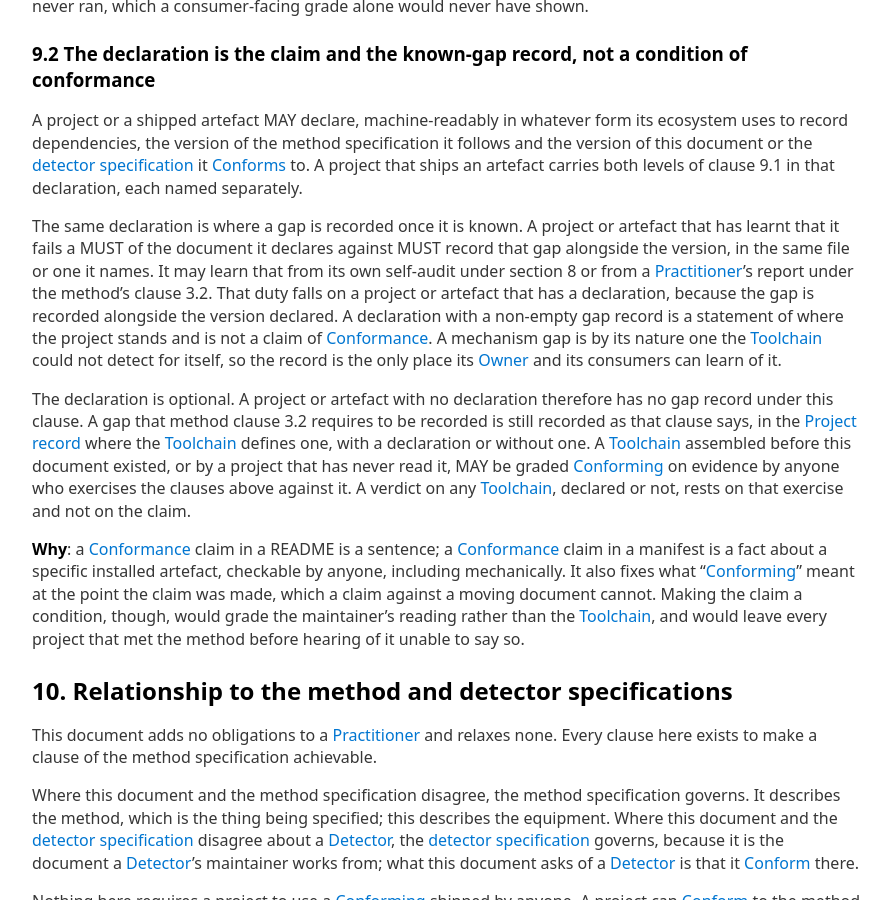
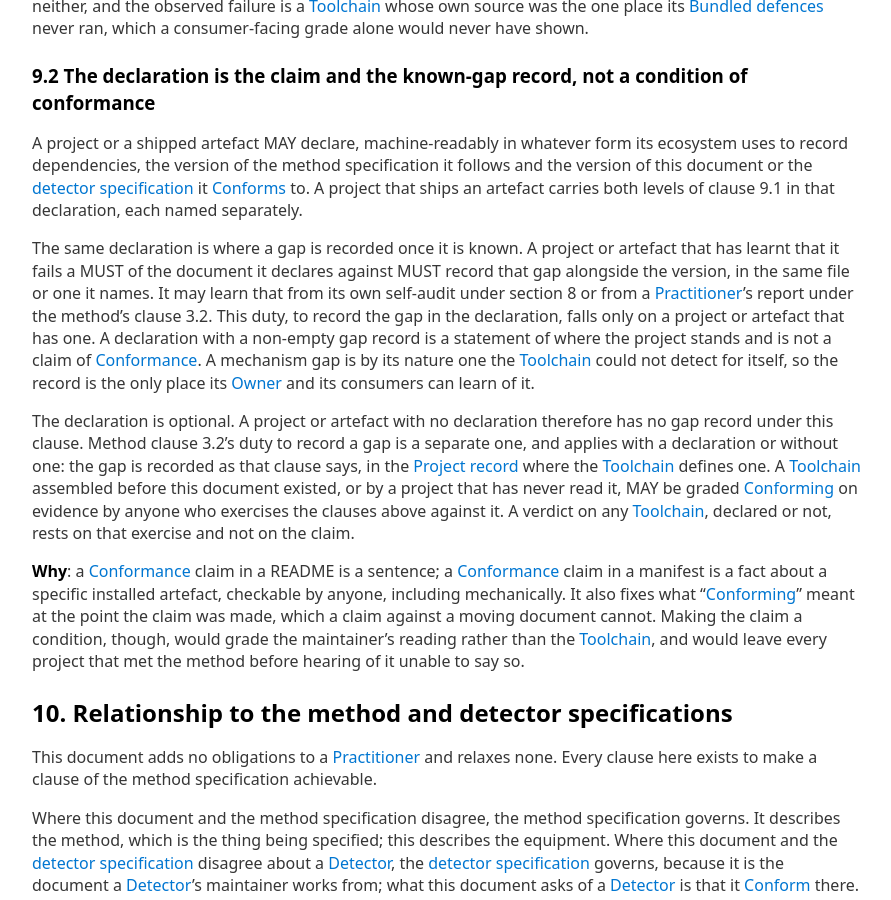
Before and after one commit to Defence-Before-Fix/defence-before-fix.github.io, a Jekyll site: the page built from TOOLING-SPEC.md, in a window 1280 px wide and 900 px high, scrolled down 10718 px. Shown: the whole window, without its empty margins (192-1083 px from the left). Built offline with Jekyll 4.4.1, drawn with Linux system fonts in a browser that asks for light colours; our own code applies the rules of GitHub Pages for plain Markdown files; some of the changed text lies outside the part shown.

Commit message:
Toolchain 2, 4.1 and 9.2: the passages run 40 failed on, made clearer
Section 2 says clauses 4.2, 5.1 and 8.1 apply to an undocumented blocking
rule as if it were a defence, so it belongs in the 5.1 listing, instead of
"still reach it". Clause 4.1 says every MUST of the detector specification's
sections 4 to 7 applies and the six are a summary. Clause 9.2 names the
declaration's gap duty, which binds only a declarer, and method clause 3.2's
duty, which applies either way, as two duties. The keyed 9.1 and 9.2
sentences are unchanged. No obligation changed.

Co-Authored-By: Claude Opus 5.5 <noreply@anthropic.com>

```diff
--- a/TOOLING-SPEC.md
+++ b/TOOLING-SPEC.md
@@ -80,8 +80,9 @@ capitalised term links to its definition, and every one this document borrows is
 | [Rule harness]     | The route by which one [Rule] is run against supplied code on its own                              |
 
 A [Rule] the [Toolchain] runs as [Blocking] alongside its [Defences], but whose documentation
-is missing, is not yet a [Defence]. Clauses 4.2, 5.1 and 8.1 still reach it: its missing
-documentation is the failure clauses 4.2 and 8.1 exist to catch, not a reason they do not apply.
+is missing, is not yet a [Defence]. Clauses 4.2, 5.1 and 8.1 apply to it as if it were one: it
+belongs in the listing clause 5.1 requires, and its missing documentation fails what each of the
+three requires of documentation, which is the failure they exist to catch.
 
 The three terms below are this document's own, defined here rather than borrowed.
 
@@ -128,8 +129,9 @@ any row and the failure mode is visible too: either half alone leaves the [Pract
 ### 4.1 Every detector the toolchain routes a defence through MUST conform to the [detector specification](DETECTOR-SPEC.md)
 
 A [Toolchain] MUST NOT route a [Defence] through a [Detector] that does not
-[Conform] to [the detector specification](DETECTOR-SPEC.md). That document's MUSTs, in brief,
-are six. The [Detector] hosts bespoke [Rules]. It runs one [Rule] on its own against supplied
+[Conform] to [the detector specification](DETECTOR-SPEC.md). That document's MUSTs are those of
+its sections 4 to 7, and every one applies; in brief, they are six. The [Detector] hosts
+bespoke [Rules]. It runs one [Rule] on its own against supplied
 code. It prints a stable [Identifier] with every finding. It runs locally, down to one file, with
 the result in the command's own output and nothing reportable only through a hosted service. It
 resolves every [Identifier] a [Bundled rule] can print to documentation shipped with it, offline.
@@ -466,16 +468,16 @@ carries both levels of clause 9.1 in that declaration, each named separately.
 The same declaration is where a gap is recorded once it is known. A project or artefact that has
 learnt that it fails a MUST of the document it declares against MUST record that gap alongside the
 version, in the same file or one it names. It may learn that from its own self-audit under section 8
-or from a [Practitioner]'s report under the method's clause 3.2. That duty falls on a project or
-artefact that has a declaration, because the gap is recorded alongside the version declared. A declaration with a non-empty gap record is
+or from a [Practitioner]'s report under the method's clause 3.2. This duty, to record the gap in
+the declaration, falls only on a project or artefact that has one. A declaration with a non-empty gap record is
 a statement of where the project stands and is not a claim of [Conformance]. A mechanism gap
 is by its nature one the [Toolchain] could not detect for itself, so the record is the only
 place its [Owner] and its consumers can learn of it.
 
 The declaration is optional. A project or artefact with no declaration therefore has no gap record
-under this clause. A gap that method clause 3.2 requires to be recorded is still recorded as that clause
-says, in the [Project record] where the [Toolchain] defines one, with a
-declaration or without one. A [Toolchain] assembled before this document existed, or by a
+under this clause. Method clause 3.2's duty to record a gap is a separate one, and applies with a
+declaration or without one: the gap is recorded as that clause says, in the [Project record]
+where the [Toolchain] defines one. A [Toolchain] assembled before this document existed, or by a
 project that has never read it, MAY be graded [Conforming] on evidence by anyone who exercises
 the clauses above against it. A verdict on any [Toolchain], declared or not, rests on that
 exercise and not on the claim.
```
Also changed, not shown: CHANGELOG.md.
